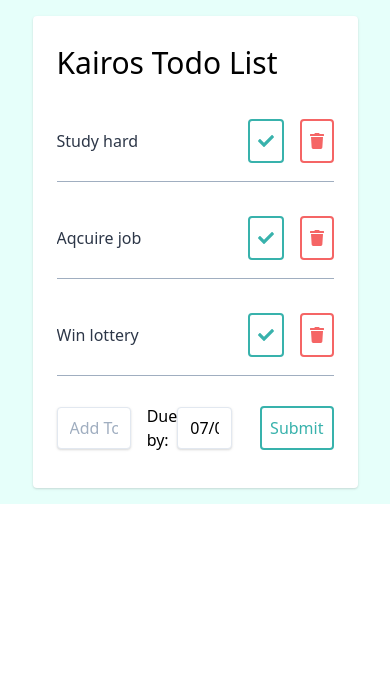
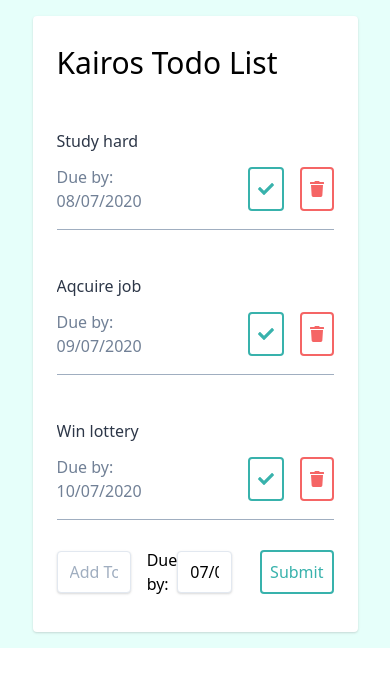
Before and after one commit to Ziggyss/kairos-to-do, a React (Create React App) app: page / in a window 390 px wide. Shown: the top 686 px of the page. Built offline with nearby package versions, Linux system fonts and the light colour scheme.

Commit message:
responsive adjustments added for todos

```diff
--- a/src/Todo.js
+++ b/src/Todo.js
@@ -7,10 +7,10 @@ const Todo = ({ todo, index, completeTodo, deleteTodo, updateTodo }) => {
     <div>
       <div
         style={{ borderBottom: "1px solid #a0aec0" }}
-        className="flex items-center justify-between mb-4 py-4"
+        className="flex flex-wrap md:flex-no-wrap items-center justify-between mb-4 py-4"
       >
         <input
-          className="w-8/12 py-3"
+          className="w-full md:w-8/12 py-3"
           style={{
             textDecoration: todo.isComplete ? "line-through" : "",
             color: todo.isComplete ? "#38B2AC" : "#2d3748",
@@ -20,8 +20,8 @@ const Todo = ({ todo, index, completeTodo, deleteTodo, updateTodo }) => {
           value={todo.text}
           onChange={(e) => updateTodo(e, index)}
         />
-        <p className="text-gray-600 hidden md:block">Due by: {todo.date}</p>
-        <div className="w-40 flex justify-end">
+        <p className="w-1/2 md:w-40 text-gray-600">Due by: {todo.date}</p>
+        <div className="w-1/2 md:w-40 flex justify-end">
           <button
             className={
               todo.isComplete
--- a/src/TodoInput.js
+++ b/src/TodoInput.js
@@ -38,7 +38,7 @@ const TodoInput = ({ addTodo }) => {
         selected={date}
         onChange={onDateChange}
         value={date}
-        dateFormat="dd/MM/yy"
+        dateFormat="dd/MM/yyyy"
       />
       <button
         className="flex-no-shrink p-2 border-2 rounded text-teal-500 border-teal-500 hover:text-white hover:bg-teal-500"
```
